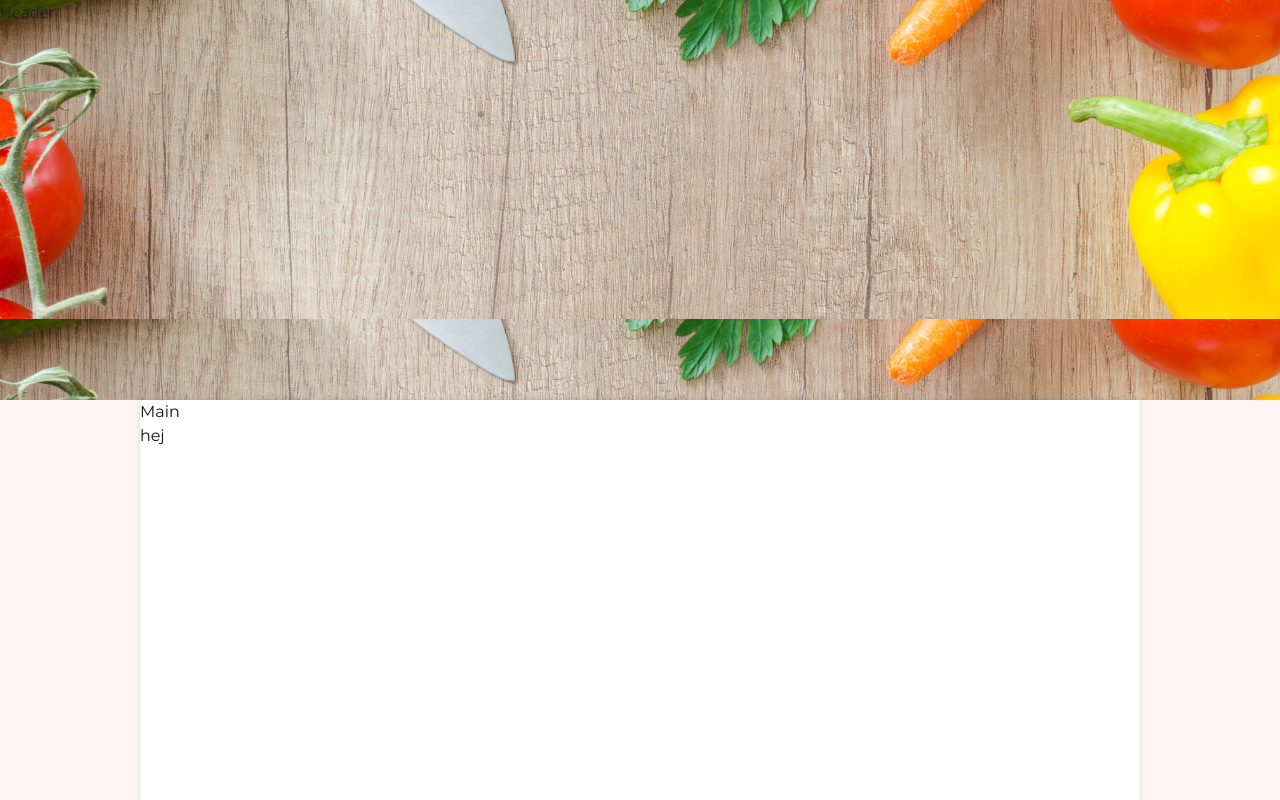
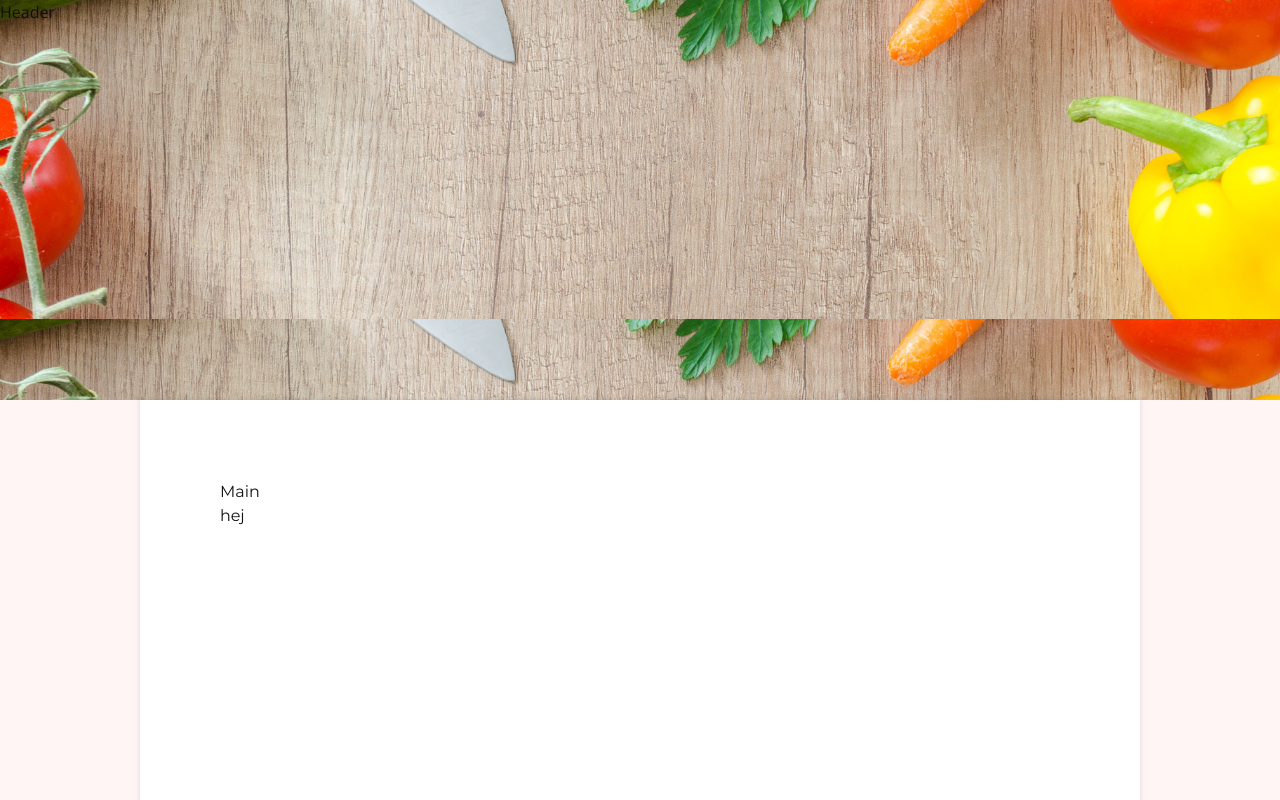
Before and after one commit to teeboteebo/yaddie-web, a React (Create React App) app: page / in a window 1280 px wide. Shown: the top 800 px of the page. Built offline with nearby package versions, Linux system fonts and the light colour scheme.

Commit message:
General padding rules for Main sections

```diff
--- a/src/sass/basic-styles.scss
+++ b/src/sass/basic-styles.scss
@@ -4,6 +4,7 @@ html {
   body {
     font-family: $small-text;
     background-color: $background;
+    color: $text;
   }
   body .App {
     display: flex;
@@ -18,11 +19,19 @@ html {
     }
     main {
       margin: 0 auto;
-      width: 1000px;
+      padding: 30px 15px;
+      @include media-breakpoint-up(md){
+        padding: 80px;
+      }
+      width: 100%;
+      max-width: 1000px;
       background-color: #fff;
       box-shadow: 0 0 4px 1px rgba(0,0,0,0.1);
       color: $text;
       flex: 1;
+    }
+    .col* {
+      padding: 0;
     }
   }
   // ::selection {
```
